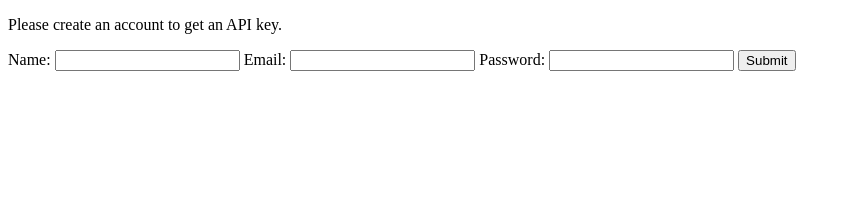
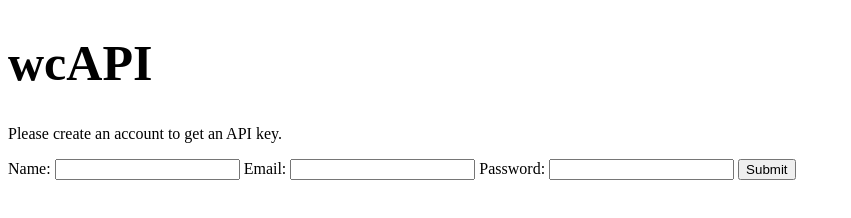
Before and after one commit to alexcalia/wcAPI, a website: page frontend/register.html in a window 1280 px wide. Shown: the whole page, without its empty margins (0-851 px from the left). Drawn offline with Linux system fonts and the light colour scheme; a web font is replaced by a local one.

Commit message:
custom font for frontend pages

```diff
--- a/frontend/register.html
+++ b/frontend/register.html
@@ -4,9 +4,11 @@
   <meta charset="UTF-8">
   <meta name="viewport" content="width=device-width, initial-scale=1.0">
   <title>wcAPI: Register</title>
+  <link rel="stylesheet" href="./styles/register.css">
 </head>
 <body>
   <main>
+    <h1>wcAPI</h1>
     <p>Please create an account to get an API key.</p>
     <form class="registerBox" onsubmit="register.submit(event)">
       <label for="name">Name:</label>
--- /dev/null
+++ b/frontend/styles/login.css
@@ -0,0 +1,9 @@
+@font-face {
+  font-family: "LifeCraft";
+  src: url("./fonts/LifeCraft_Font.ttf");
+}
+
+h1 {
+  font-family: "LifeCraft";
+  font-size: 50px;
+}
--- /dev/null
+++ b/frontend/styles/register.css
@@ -0,0 +1,9 @@
+@font-face {
+  font-family: "LifeCraft";
+  src: url("./fonts/LifeCraft_Font.ttf");
+}
+
+h1 {
+  font-family: "LifeCraft";
+  font-size: 50px;
+}
```
Also changed, not shown: frontend/login.html (+2 -0 lines).
